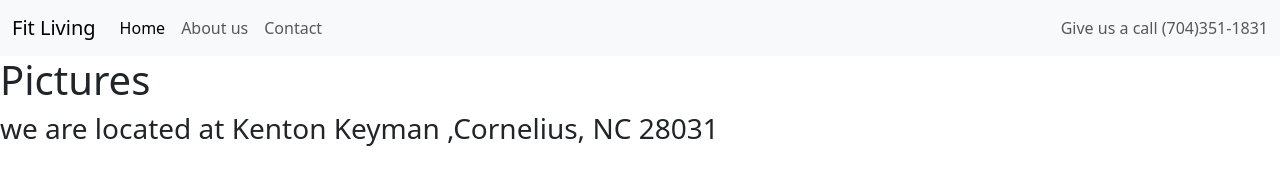
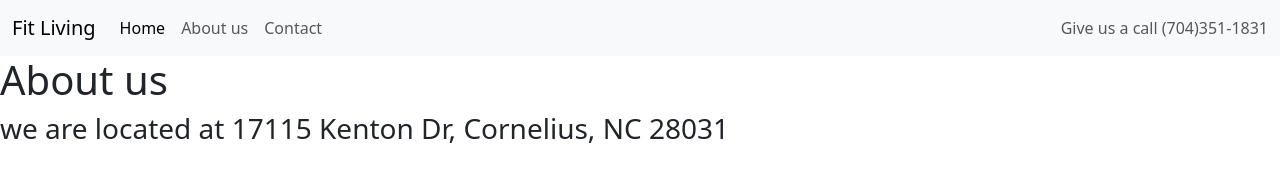
Before and after one commit to rm2023/fitliving, a website: page about.html in a window 1280 px wide. Drawn offline with nearby package versions, Linux system fonts and the light colour scheme.

Commit message:
updated words

```diff
--- a/about.html
+++ b/about.html
@@ -37,7 +37,7 @@
 
     </div>
   </nav>
-  <h1>Pictures</h1>
+  <h1>About us</h1>
   <script src="https://cdn.jsdelivr.net/npm/bootstrap@5.3.2/dist/js/bootstrap.bundle.min.js"
     integrity="sha384-C6RzsynM9kWDrMNeT87bh95OGNyZPhcTNXj1NW7RuBCsyN/o0jlpcV8Qyq46cDfL"
     crossorigin="anonymous"></script>
@@ -45,7 +45,7 @@
 
   <div class="text">
     <h3>
-      we are located at Kenton Keyman ,Cornelius, NC 28031
+      we are located at 17115 Kenton Dr, Cornelius, NC 28031
   </div>
 
 </body>
```
